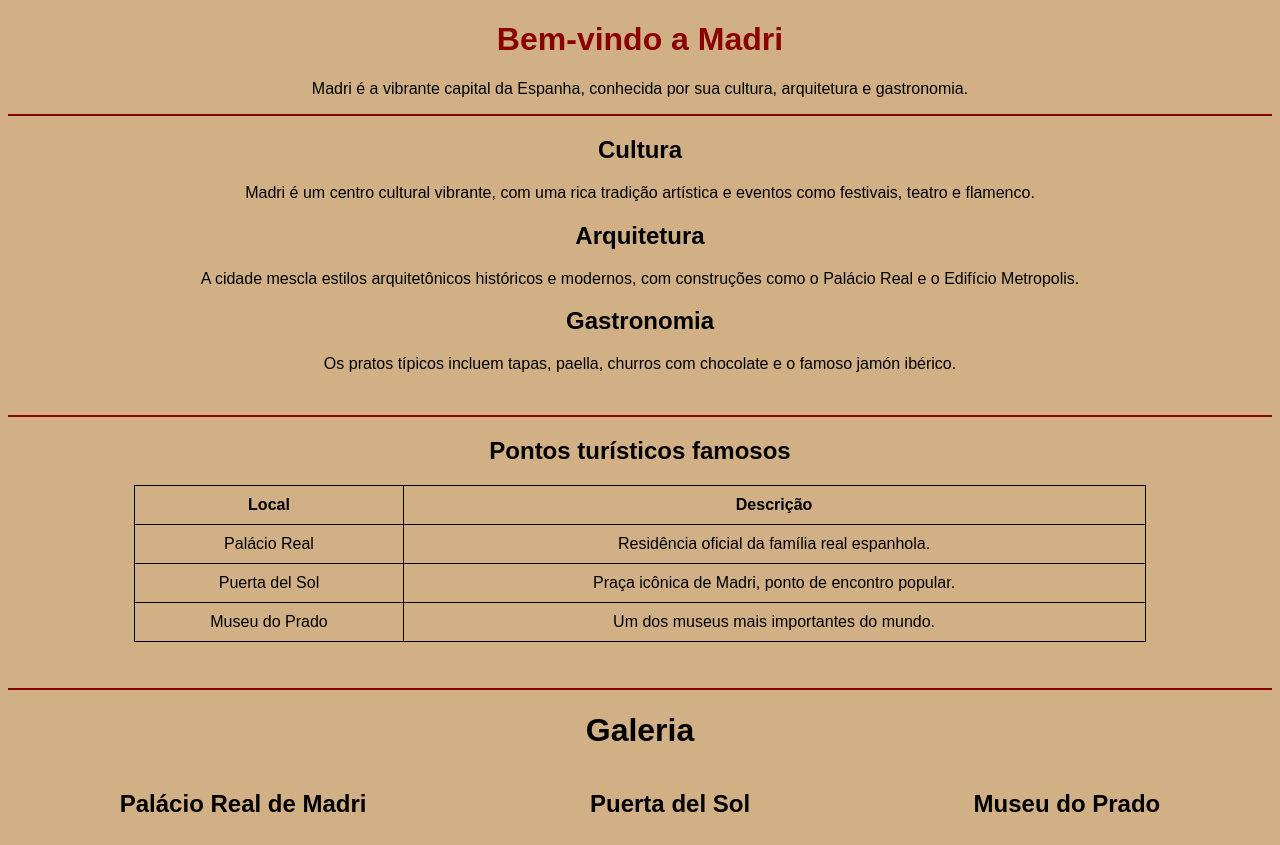
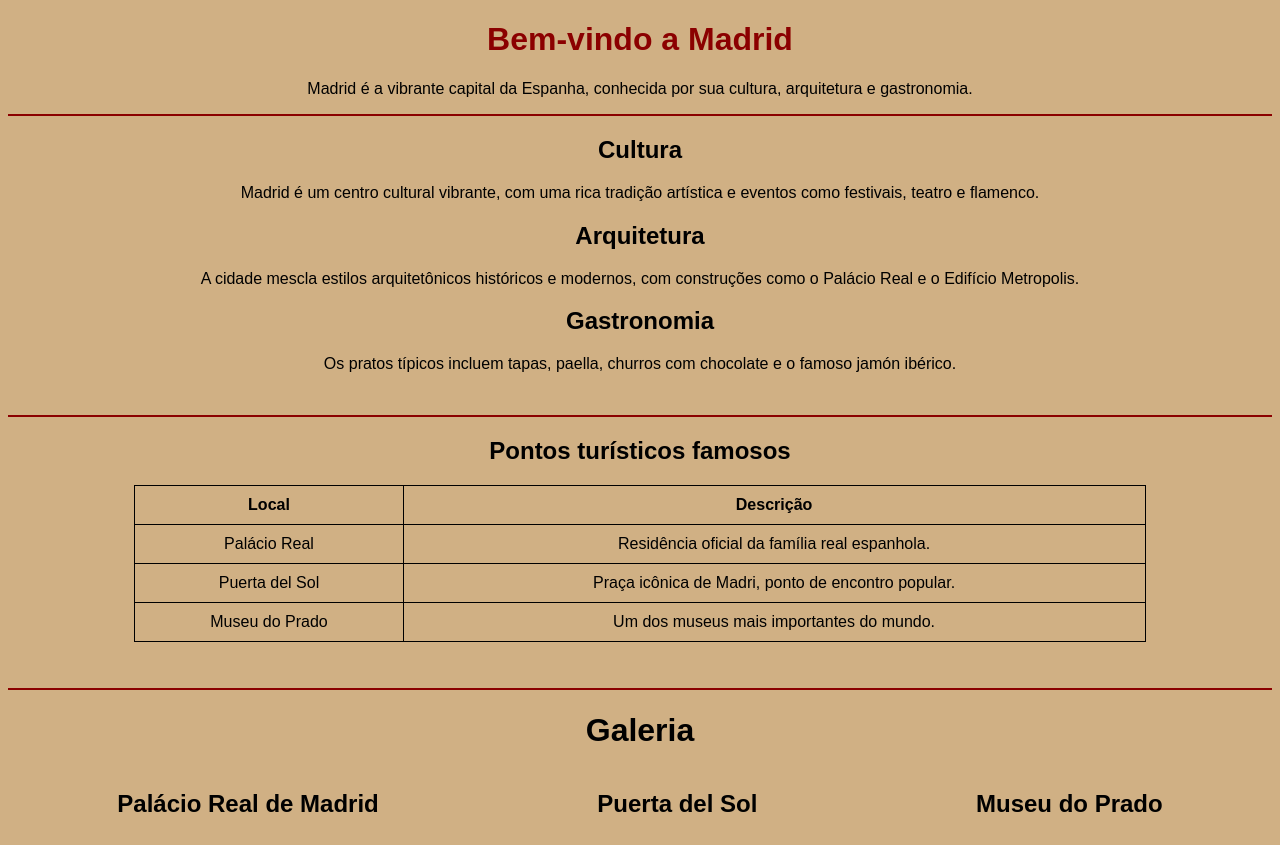
Before and after one commit to TTroll202/Atividade-Avaliativa-Curso-ADS, a plain HTML site: page index.html in a window 1280 px wide. Shown: the top 845 px of the page. Drawn offline with Linux system fonts and the light colour scheme.

Commit message:
Update index.html

```diff
--- a/index.html
+++ b/index.html
@@ -4,15 +4,15 @@
 <head>
     <meta charset="UTF-8">
     <meta name="viewport" content="width=device-width, initial-scale=1.0">
-    <title>Madri</title>
+    <title>Madrid</title>
 </head>
 
 <body style="font-family: Arial, sans-serif; background-color: #D0B084; text-align: center;">
-    <h1 style="color: #8B0000;">Bem-vindo a Madri</h1>
-    <p>Madri é a vibrante capital da Espanha, conhecida por sua cultura, arquitetura e gastronomia.</p>
+    <h1 style="color: #8B0000;">Bem-vindo a Madrid</h1>
+    <p>Madrid é a vibrante capital da Espanha, conhecida por sua cultura, arquitetura e gastronomia.</p>
     <hr style="border: 1px solid #8B0000;">
     <h2>Cultura</h2>
-    <p>Madri é um centro cultural vibrante, com uma rica tradição artística e eventos como festivais, teatro e flamenco.
+    <p>Madrid é um centro cultural vibrante, com uma rica tradição artística e eventos como festivais, teatro e flamenco.
     </p>
     <h2>Arquitetura</h2>
     <p>A cidade mescla estilos arquitetônicos históricos e modernos, com construções como o Palácio Real e o Edifício
@@ -46,7 +46,7 @@
     <hr style="border: 1px solid #8B0000;">
     <h1>Galeria</h1>
     <div style="display: flex;    justify-content: space-around;">
-        <h2>Palácio Real de Madri</h2>
+        <h2>Palácio Real de Madrid</h2>
         <h2>Puerta del Sol</h2>
         <h2>Museu do Prado</h2>
     </div>
@@ -75,7 +75,7 @@
     </form>
     <hr style="border: 1px solid #8B0000;">
     <h3>Passagens Aéreas </h3>
-    <p>Visite o site oficial para adiquirir sua passagem para Madri com o melhor preço <a
+    <p>Visite o site oficial para adiquirir sua passagem para Madrid com o melhor preço <a
             href="https://www.decolar.com/passagens-aereas/mad/passagens-para-madrid?adjust_adgroup=163115853596&adjust_campaign=21343574597&adjust_t=esobv7_ffxd4s_3fh53i&adjust_creative=701065750477&adjust_tracker_limit=1000000000&gad_source=1&gclid=Cj0KCQjwtJ6_BhDWARIsAGanmKeAUKuGAIrDH1D6vaZ61kvQ0jlGOnmiau5o1rJKjb4L9RlCfOFteXcaAni_EALw_wcB&mktdata=accountid%3D2550682152%26pr%3DV%26cc%3DBR%26adjust_t%3Desobv7_ffxd4s_3fh53i%26kw%3Dvoo%2520para%2520madrid%26c%3D701065750477%26mt%3Db%26n%3Dg%26p%3D%26ap%3D%26d%3Dc%26dm%3D%26targetid%3Daud-1252067866766:kwd-650828629132%26campaignid%3D21343574597%26adgroupid%3D163115853596%26ExperimentId%3D%26locationid%3D9199069%26adjust_adgroup%3D163115853596%26adjust_campaign%3D21343574597%26adjust_creative%3D701065750477%26key%3DUT81AK9JAFEGJ4D69OVO6J673E%26adjust_tracker_limit%3D1000000000%26gclid%3DCj0KCQjwtJ6_BhDWARIsAGanmKeAUKuGAIrDH1D6vaZ61kvQ0jlGOnmiau5o1rJKjb4L9RlCfOFteXcaAni_EALw_wcB%26id%3D20250329231434149893674645757978%26trackeame_user_id%3D1269E78618AB1734555364978a7761f31-e728-4769-8612-6a0650fb2746232531785"
             target="_blank" style="text-decoration: none;">Compre Agora!</a>.
     </p>
```
